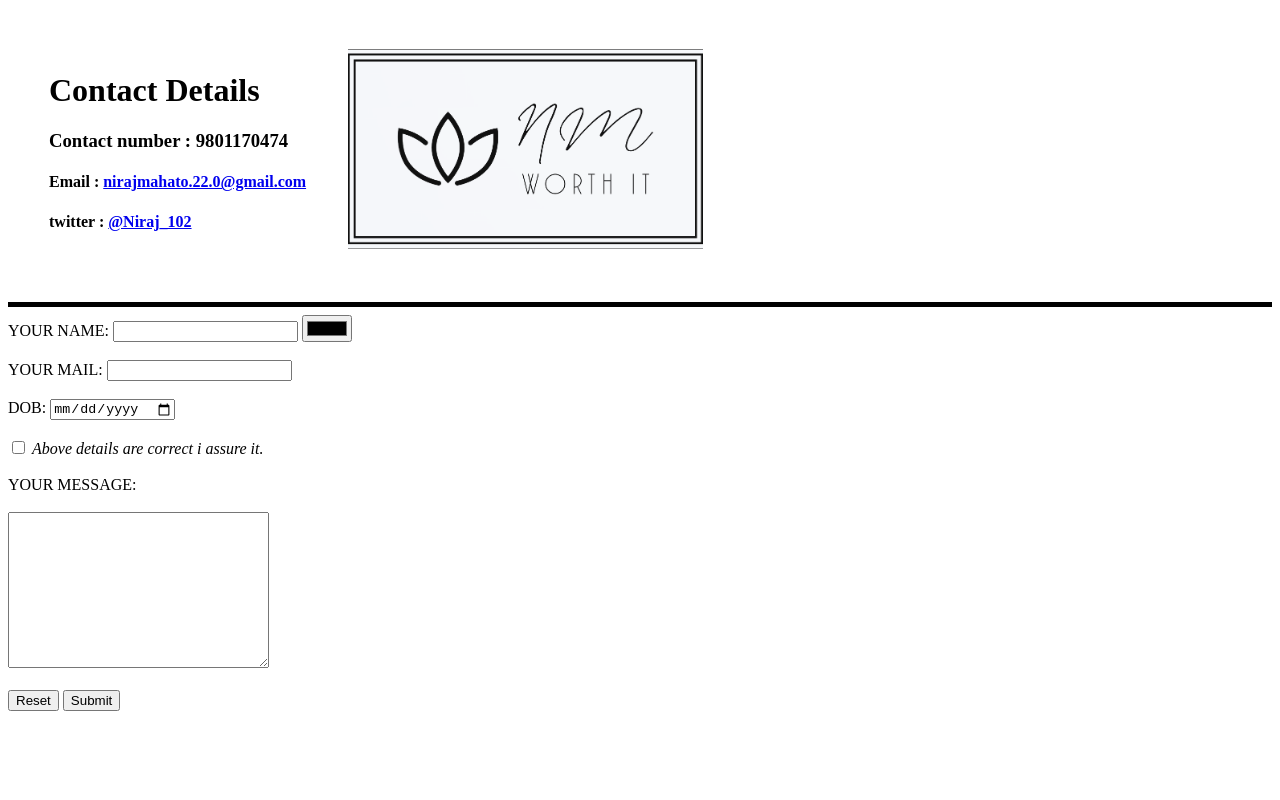
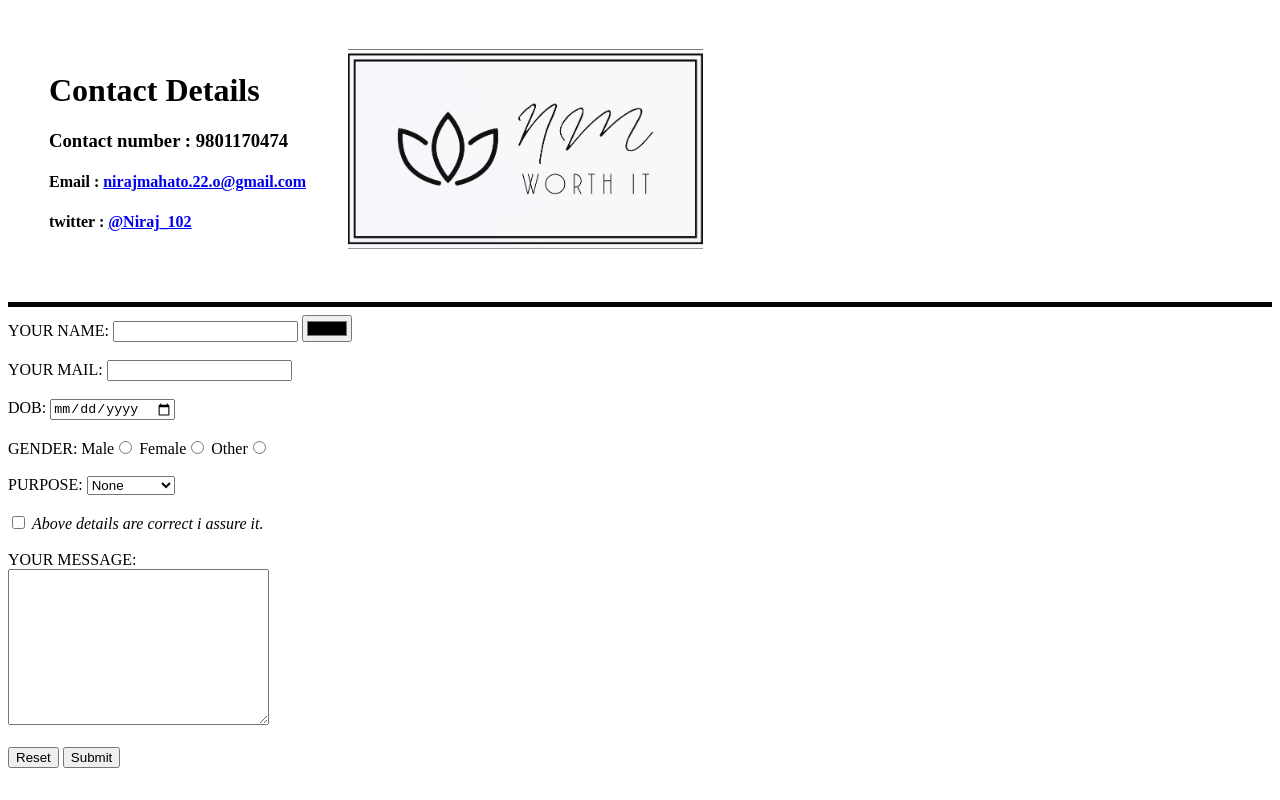
Before and after one commit to Niraj1002/htmlrough, a plain HTML site: page contact.html in a window 1280 px wide. Drawn offline with Linux system fonts and the light colour scheme.

Commit message:
Update contact.html

```diff
--- a/contact.html
+++ b/contact.html
@@ -10,7 +10,7 @@
         <tr>
             <td align="left"><h1>Contact Details</h1>
                 <h3>Contact number : 9801170474</h3>
-                <h4> Email : <a href="mailto:nirajmahato.22.0@gmail.com">nirajmahato.22.0@gmail.com</a></h4>
+                <h4> Email : <a href="mailto:nirajmahato.22.o@gmail.com">nirajmahato.22.o@gmail.com</a></h4>
                 <h4> twitter : <a href="https://www.google.com/url?sa=t&rct=j&q=&esrc=s&source=web&cd=&cad=rja&uact=8&ved=2ahUKEwiYgeW48YaAAxUTbt4KHZ0oALEQFnoECA0QAQ&url=https%3A%2F%2Ftwitter.com%2Fniraj_102%3Flang%3Den&usg=AOvVaw3H3KlAKwBGBWkPWtBmWSQl&opi=89978449">@Niraj_102</a></h4>
             </td>
             <td align="right">
@@ -19,24 +19,51 @@
         </tr>
     </table>
     <hr size="05" noshade color="black">
-   <form action="mailto:nirajmahato.22.0@gmail.com " method="post" enctype="text/plain">
-<label for="">YOUR NAME:</label>
-<input type="text" name="YOUR NAME">
-<input type="color" >
-<br><br>
-<label> YOUR MAIL:</label>
-<input type="email" name="YOUR MAIL">
-<br><br>
-<label>DOB:</label>
-<input type="date" name="DOB">
-<br><br>
-<input type="checkbox">
-<i><label> Above details are correct i assure it. </label></i>
-<br><br>
-<LABEL>YOUR MESSAGE:</LABEL>
-<br><br>
-<textarea name="YOUR MESSAGE" id="" cols="30" rows="10"></textarea>
-<br><br>
+   <form action="mailto:nirajmahato.22.o@gmail.com " method="post" enctype="text/plain">
+<div>
+    <label for="YOUR NAME:">YOUR NAME:</label>
+    <input type="text" name="YOUR NAME" id="YOUR NAME:">
+    <input type="color" >
+</div>
+<br>
+<div>
+    <label for="YOUR MAIL:"> YOUR MAIL:</label>
+<input type="email" name="YOUR MAIL" id="YOUR MAIL:">
+</div>
+<br>
+<div>
+    <label for="DOB">DOB:</label>
+    <input type="date" name="DOB" id="DOB"></div>
+<br>
+<div>
+    <label for="GENDER">GENDER:</label>
+    Male<input type="radio" name="MyGender" id="GENDER:">
+    Female<input type="radio" name="MyGender" id="GENDER:">
+    Other<input type="radio" name="MyGender" id="GENDER:">
+</div>
+<br>
+<div>
+<label for="PURPOSE">PURPOSE:</label>
+<select name="purpose" id="PURPOSE">
+<option value= "none">None</option>
+<option value="Hiring">Hiring</option>
+<option value="freelancing">freelancing</option>
+<option value="consulting">consulting</option>
+</select>
+</div>
+<br>
+<div>
+    <input type="checkbox" id="2">
+    <i><label for="2"> Above details are correct i assure it. </label></i>
+</div>
+<br>
+<div>
+YOUR MESSAGE:
+</div>
+<div>
+    <textarea name="YOUR MESSAGE" id="" cols="30" rows="10"></textarea>
+</div>
+<br>
 <input type="reset">
 <input type="submit">
    </form>
```
